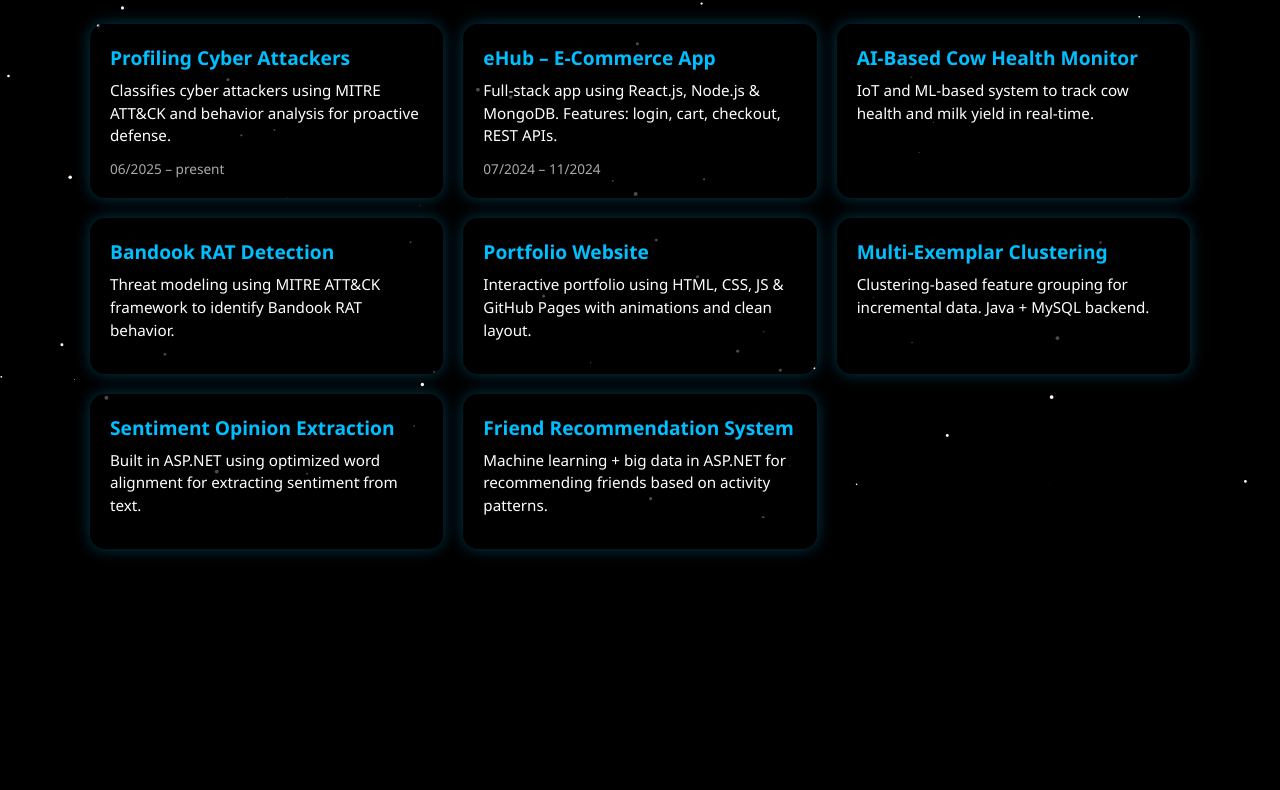
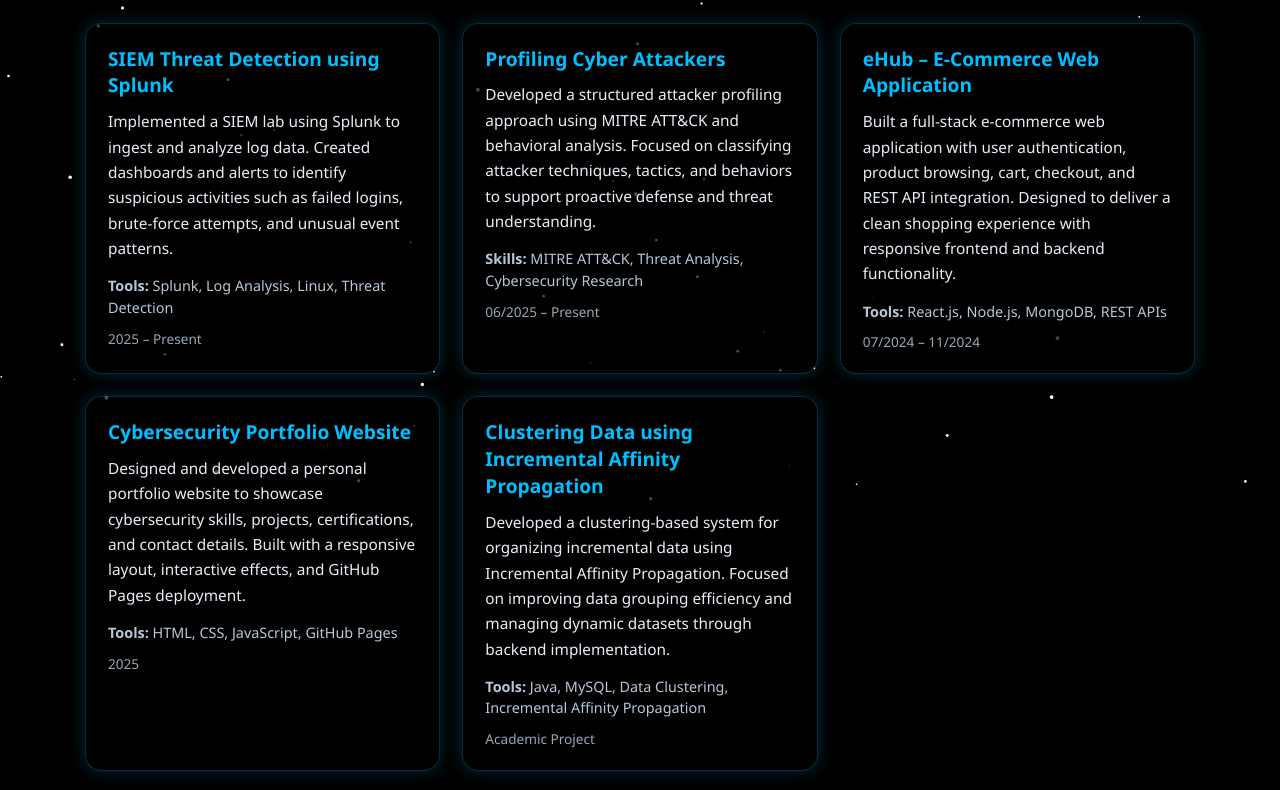
Before and after one commit to Sreeja-A/Sreeja-A.github.io, a plain HTML site: page projects.html in a window 1280 px wide. Shown: the part 282-1072 px from the top of the page. Before the commit the page ends 951 px from the top, so only its background shows below. Drawn offline with Linux system fonts and the light colour scheme.

Commit message:
Update projects.html

```diff
--- a/projects.html
+++ b/projects.html
@@ -3,11 +3,15 @@
 <head>
   <meta charset="UTF-8" />
   <meta name="viewport" content="width=device-width, initial-scale=1.0"/>
-  <title>Projects</title>
-  <link rel="stylesheet" href="styles.css" />
+  <title>Sreeja Ajithkumar | Projects</title>
   <style>
+    * {
+      margin: 0;
+      padding: 0;
+      box-sizing: border-box;
+    }
+
     body {
-      margin: 0;
       font-family: 'Segoe UI', Tahoma, Geneva, Verdana, sans-serif;
       background-color: #000;
       color: #fff;
@@ -46,62 +50,103 @@
     }
 
     .container {
-      max-width: 1100px;
-      margin: 100px auto;
+      max-width: 1150px;
+      margin: 90px auto;
       padding: 20px;
     }
 
     h1 {
       text-align: center;
       color: #00bfff;
-      margin-bottom: 40px;
+      margin-bottom: 14px;
       font-size: 2.5em;
+    }
+
+    .project-subtitle {
+      text-align: center;
+      color: #cfd8e3;
+      margin-bottom: 36px;
+      font-size: 1rem;
+      line-height: 1.6;
     }
 
     .projects-grid {
       display: grid;
-      grid-template-columns: repeat(auto-fit, minmax(280px, 1fr));
-      gap: 20px;
+      grid-template-columns: repeat(auto-fit, minmax(300px, 1fr));
+      gap: 22px;
     }
 
     .project-card {
-      background: rgba(0, 0, 0, 0.7);
-      border-radius: 15px;
-      padding: 20px;
-      box-shadow: 0 0 15px rgba(0, 191, 255, 0.3);
+      background: rgba(0, 0, 0, 0.72);
+      border: 1px solid rgba(0, 191, 255, 0.25);
+      border-radius: 16px;
+      padding: 22px;
+      box-shadow: 0 0 16px rgba(0, 191, 255, 0.22);
       transition: 0.3s ease;
     }
 
     .project-card:hover {
-      box-shadow: 0 0 25px rgba(0, 191, 255, 0.7);
-      transform: scale(1.02);
+      box-shadow: 0 0 26px rgba(0, 191, 255, 0.55);
+      transform: translateY(-4px);
     }
 
     .project-title {
       color: #00bfff;
       font-weight: bold;
       font-size: 1.2em;
-      margin-bottom: 8px;
+      margin-bottom: 10px;
+      line-height: 1.4;
     }
 
     .project-desc {
-      font-size: 0.95em;
+      font-size: 0.96em;
+      line-height: 1.65;
+      margin-bottom: 14px;
+      color: #e7eef7;
+    }
+
+    .project-skills {
+      font-size: 0.9em;
+      color: #b8c7d8;
+      margin-bottom: 10px;
       line-height: 1.5;
-      margin-bottom: 12px;
     }
 
     .project-date {
-      color: #aaa;
+      color: #9aa7b5;
       font-size: 0.85em;
     }
 
+    @media (max-width: 768px) {
+      .navbar {
+        flex-direction: column;
+        gap: 10px;
+        padding: 14px 16px;
+      }
+
+      .navbar a {
+        margin: 0 8px;
+        font-size: 0.95rem;
+      }
+
+      .container {
+        margin: 70px auto;
+        padding: 16px;
+      }
+
+      h1 {
+        font-size: 2rem;
+      }
+    }
   </style>
 </head>
 <body>
   <canvas id="background"></canvas>
 
   <div class="navbar">
-    <div><img src="images/logo.png" alt="Logo" width="40"/></div>
+    <div>
+      <img src="assets/logo.png" alt="Logo" width="40" />
+    </div>
     <div>
       <a href="index.html">Home</a>
       <a href="about.html">About</a>
@@ -114,59 +159,80 @@
 
   <div class="container">
     <h1>My Projects</h1>
+    <p class="project-subtitle">
+      Cybersecurity, SIEM, software development, and data-focused projects showcasing practical skills and technical problem solving.
+    </p>
+
     <div class="projects-grid">
 
       <div class="project-card">
-        <div class="project-title">Profiling Cyber Attackers</div>
-        <div class="project-desc">Classifies cyber attackers using MITRE ATT&CK and behavior analysis for proactive defense.</div>
-        <div class="project-date">06/2025 – present</div>
+        <div class="project-title">SIEM Threat Detection using Splunk</div>
+        <div class="project-desc">
+          Implemented a SIEM lab using Splunk to ingest and analyze log data. Created dashboards and alerts to identify suspicious activities such as failed logins, brute-force attempts, and unusual event patterns.
+        </div>
+        <div class="project-skills">
+          <strong>Tools:</strong> Splunk, Log Analysis, Linux, Threat Detection
+        </div>
+        <div class="project-date">2025 – Present</div>
       </div>
 
       <div class="project-card">
-        <div class="project-title">eHub – E-Commerce App</div>
-        <div class="project-desc">Full-stack app using React.js, Node.js & MongoDB. Features: login, cart, checkout, REST APIs.</div>
+        <div class="project-title">Profiling Cyber Attackers</div>
+        <div class="project-desc">
+          Developed a structured attacker profiling approach using MITRE ATT&amp;CK and behavioral analysis. Focused on classifying attacker techniques, tactics, and behaviors to support proactive defense and threat understanding.
+        </div>
+        <div class="project-skills">
+          <strong>Skills:</strong> MITRE ATT&amp;CK, Threat Analysis, Cybersecurity Research
+        </div>
+        <div class="project-date">06/2025 – Present</div>
+      </div>
+
+      <div class="project-card">
+        <div class="project-title">eHub – E-Commerce Web Application</div>
+        <div class="project-desc">
+          Built a full-stack e-commerce web application with user authentication, product browsing, cart, checkout, and REST API integration. Designed to deliver a clean shopping experience with responsive frontend and backend functionality.
+        </div>
+        <div class="project-skills">
+          <strong>Tools:</strong> React.js, Node.js, MongoDB, REST APIs
+        </div>
         <div class="project-date">07/2024 – 11/2024</div>
       </div>
 
       <div class="project-card">
-        <div class="project-title">AI-Based Cow Health Monitor</div>
-        <div class="project-desc">IoT and ML-based system to track cow health and milk yield in real-time.</div>
+        <div class="project-title">Cybersecurity Portfolio Website</div>
+        <div class="project-desc">
+          Designed and developed a personal portfolio website to showcase cybersecurity skills, projects, certifications, and contact details. Built with a responsive layout, interactive effects, and GitHub Pages deployment.
+        </div>
+        <div class="project-skills">
+          <strong>Tools:</strong> HTML, CSS, JavaScript, GitHub Pages
+        </div>
+        <div class="project-date">2025</div>
       </div>
 
       <div class="project-card">
-        <div class="project-title">Bandook RAT Detection</div>
-        <div class="project-desc">Threat modeling using MITRE ATT&CK framework to identify Bandook RAT behavior.</div>
-      </div>
-
-      <div class="project-card">
-        <div class="project-title">Portfolio Website</div>
-        <div class="project-desc">Interactive portfolio using HTML, CSS, JS & GitHub Pages with animations and clean layout.</div>
-      </div>
-
-      <div class="project-card">
-        <div class="project-title">Multi-Exemplar Clustering</div>
-        <div class="project-desc">Clustering-based feature grouping for incremental data. Java + MySQL backend.</div>
-      </div>
-
-      <div class="project-card">
-        <div class="project-title">Sentiment Opinion Extraction</div>
-        <div class="project-desc">Built in ASP.NET using optimized word alignment for extracting sentiment from text.</div>
-      </div>
-
-      <div class="project-card">
-        <div class="project-title">Friend Recommendation System</div>
-        <div class="project-desc">Machine learning + big data in ASP.NET for recommending friends based on activity patterns.</div>
+        <div class="project-title">Clustering Data using Incremental Affinity Propagation</div>
+        <div class="project-desc">
+          Developed a clustering-based system for organizing incremental data using Incremental Affinity Propagation. Focused on improving data grouping efficiency and managing dynamic datasets through backend implementation.
+        </div>
+        <div class="project-skills">
+          <strong>Tools:</strong> Java, MySQL, Data Clustering, Incremental Affinity Propagation
+        </div>
+        <div class="project-date">Academic Project</div>
       </div>
 
     </div>
   </div>
 
   <script>
-    // Starry background
     const canvas = document.getElementById("background");
     const ctx = canvas.getContext("2d");
-    canvas.width = window.innerWidth;
-    canvas.height = window.innerHeight;
+
+    function resizeCanvas() {
+      canvas.width = window.innerWidth;
+      canvas.height = window.innerHeight;
+    }
+
+    resizeCanvas();
 
     let stars = [];
     for (let i = 0; i < 100; i++) {
@@ -174,12 +240,13 @@
         x: Math.random() * canvas.width,
         y: Math.random() * canvas.height,
         size: Math.random() * 2,
-        speed: Math.random() * 0.5 + 0.2,
+        speed: Math.random() * 0.5 + 0.2
       });
     }
 
     function animateStars() {
       ctx.clearRect(0, 0, canvas.width, canvas.height);
+
       stars.forEach(star => {
         ctx.beginPath();
         ctx.arc(star.x, star.y, star.size, 0, 2 * Math.PI);
@@ -187,20 +254,19 @@
         ctx.fill();
 
         star.y += star.speed;
+
         if (star.y > canvas.height) {
           star.y = 0;
           star.x = Math.random() * canvas.width;
         }
       });
+
       requestAnimationFrame(animateStars);
     }
 
     animateStars();
 
-    window.addEventListener("resize", () => {
-      canvas.width = window.innerWidth;
-      canvas.height = window.innerHeight;
-    });
+    window.addEventListener("resize", resizeCanvas);
   </script>
 </body>
 </html>
```
